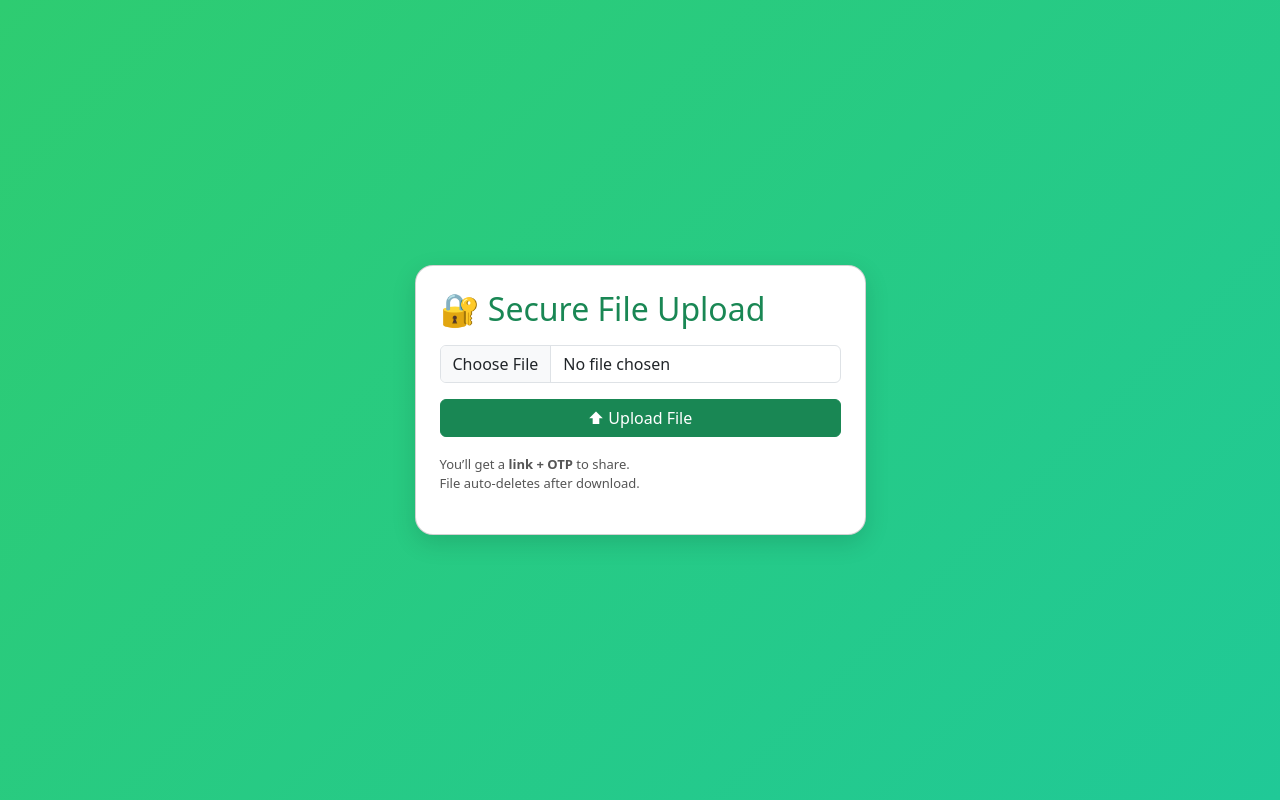
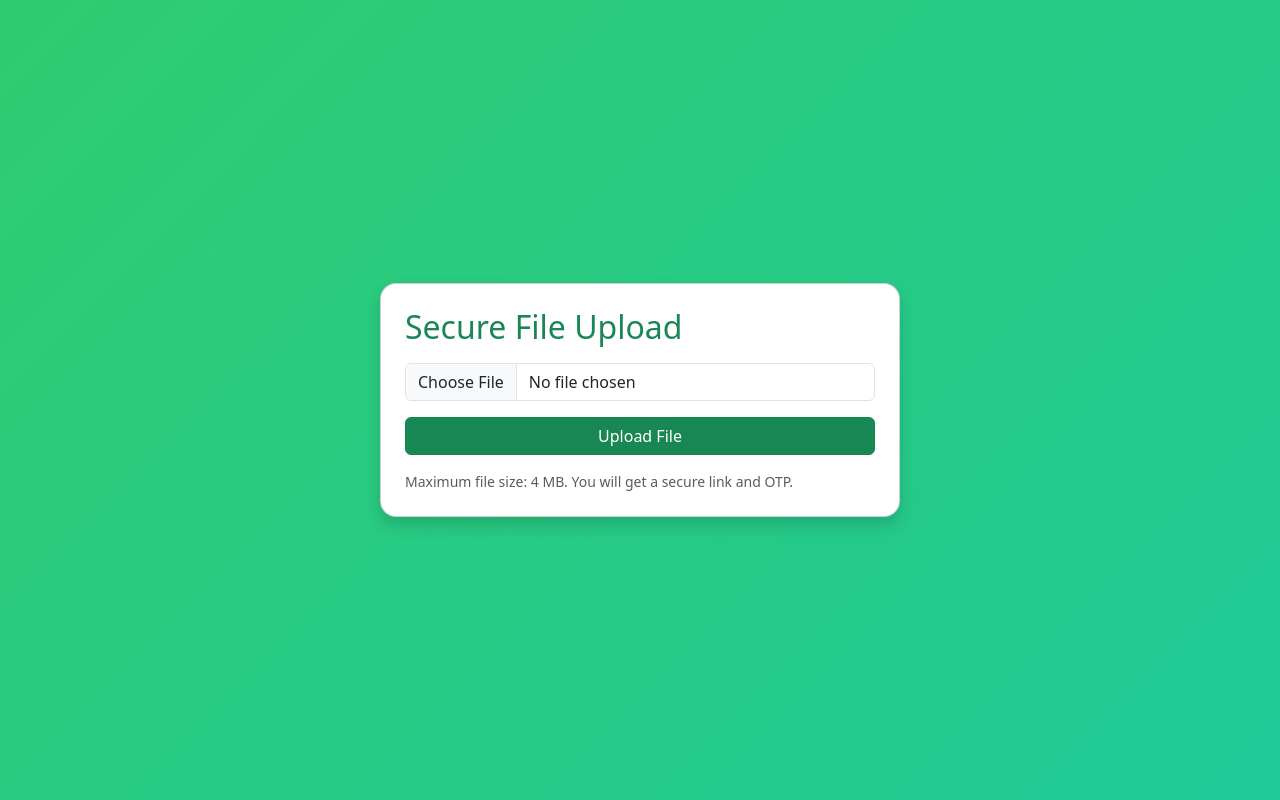
Before and after one commit to Krisha-Antala/Secure-one-time-download-Files, a Flask app: page / in a window 1280 px wide. Run offline with Flask 3, Linux system fonts and the light colour scheme; parts of the project's set-up code (start-up, migrations or seed data) failed here and were passed over; some libraries are stand-ins or nearby versions.

Commit message:
Refactor upload.html for better layout and styling
Updated the upload page layout and styles for improved user experience.

```diff
--- a/templates/upload.html
+++ b/templates/upload.html
@@ -1,4 +1,3 @@
-
 <!DOCTYPE html>
 <html lang="en">
 <head>
@@ -6,51 +5,24 @@
   <title>Secure File Upload</title>
   <meta name="viewport" content="width=device-width, initial-scale=1">
   <link href="https://cdn.jsdelivr.net/npm/bootstrap@5.3.2/dist/css/bootstrap.min.css" rel="stylesheet">
-  <style>
-    body {
-      background: linear-gradient(135deg, #2ecc71, #20c997);
-      min-height: 100vh;
-      display: flex;
-      align-items: center;
-      justify-content: center;
-    }
-    .card {
-      border-radius: 18px;
-      box-shadow: 0 8px 25px rgba(0,0,0,0.13);
-      animation: fadeIn 0.6s ease-in-out;
-    }
-    @keyframes fadeIn {
-      from { opacity: 0; transform: translateY(20px); }
-      to { opacity: 1; transform: translateY(0); }
-    }
-    .footer {
-      margin-top: 18px;
-      font-size: 13px;
-      color: #555;
-    }
-  </style>
 </head>
-<body>
-  <div class="container">
-    <div class="row justify-content-center">
-      <div class="col-md-6 col-lg-5">
-        <div class="card p-4">
-          <h2 class="mb-3 text-success">🔐 Secure File Upload</h2>
-          <form method="POST" enctype="multipart/form-data">
-            <div class="mb-3">
-              <input class="form-control" type="file" name="file" required>
-            </div>
-            <button type="submit" class="btn btn-success w-100">⬆ Upload File</button>
-          </form>
-          <div class="footer">
-            You’ll get a <b>link + OTP</b> to share.<br>
-            File auto-deletes after download.
-          </div>
-          <div id="upload-success" class="mt-3"></div>
+<body style="background: linear-gradient(135deg, #2ecc71, #20c997); min-height: 100vh;">
+  <div class="container d-flex align-items-center justify-content-center" style="min-height: 100vh;">
+    <div class="card p-4 shadow" style="max-width: 520px; width: 100%; border-radius: 16px;">
+      <h2 class="mb-3 text-success">Secure File Upload</h2>
+
+      <form method="POST" enctype="multipart/form-data">
+        <div class="mb-3">
+          <input class="form-control" type="file" name="file" required>
         </div>
-      </div>
+
+        <button type="submit" class="btn btn-success w-100">Upload File</button>
+      </form>
+
+      <p class="text-muted small mt-3 mb-0">
+        Maximum file size: {{ max_file_size_mb }} MB. You will get a secure link and OTP.
+      </p>
     </div>
   </div>
-  <script src="https://cdn.jsdelivr.net/npm/bootstrap@5.3.2/dist/js/bootstrap.bundle.min.js"></script>
 </body>
 </html>
```
